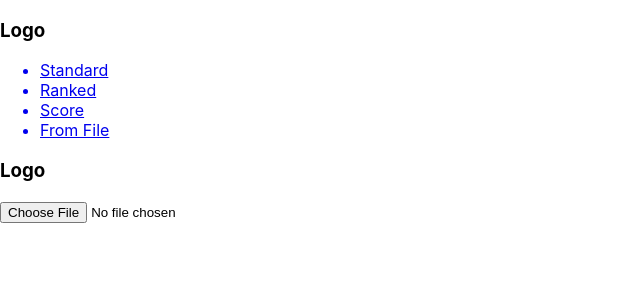
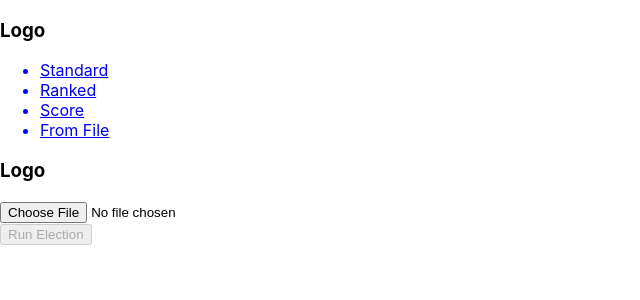
Before and after one commit to CMackay7/HonoursProject, a React (Create React App) app in the folder FrontEnd/: page /from_file in a window 1280 px wide. Shown: the top 300 px of the page, without its empty margins (0-640 px from the left). Built offline with nearby package versions, Linux system fonts and the light colour scheme.

Commit message:
added uploading file to sever to run

```diff
--- a/FrontEnd/src/FromFilePage.js
+++ b/FrontEnd/src/FromFilePage.js
@@ -1,4 +1,5 @@
 import React from 'react';
+import history from './history';
 import {Link} from 'react-router-dom'
 
 
@@ -6,10 +7,15 @@ class FromFilePage extends React.Component{
     constructor(props) {
         super(props);
           this.state = {
-            selectedFile: null
+            selectedFile: null,
+            data: ""
           }
 
           this.onChangeHandler = this.onChangeHandler.bind(this);
+          this.sendback = this.sendback.bind(this);
+          this.readfiles = this.readfiles.bind(this);
+          this.onChangeHandler = this.onChangeHandler.bind(this);
+          this.sendapi = this.sendapi.bind(this);
     }
 
 
@@ -17,21 +23,80 @@ class FromFilePage extends React.Component{
         return(
             <nav>
                 <h3>Logo</h3>
-                <input id="input" placeholder="Enter the filename" type="file" onChange={this.onChangeHandler}></input>
+                <input id="input" placeholder="Enter the filename" type="file" onChange={() => this.onChangeHandler()}></input>
+                <div>{this.state.data}</div>
+                <button disabled={!this.state.data} onClick={() => this.sendapi()}>Run Election</button>
             </nav>
         );
     }
 
-    onChangeHandler=event=>{
-        //let file = event.target.files[0];
-        //console.log(file);
-        let data = document.getElementById('input').files[0];
-        var filereader = new FileReader();
-        filereader.readAsText(data)
-        console.log(filereader.result);
-        //data.append('file', file)
+    sendapi(){
+        var object = this.state.data
+        var objects = object.split("|");
+        var objtosend = JSON.parse(objects[1]);
+        console.log(objects[0]);
+        history.push({
+            pathname: '/results',
+            state: {
+              id: Date.now(),
+              json: JSON.stringify(objtosend),
+              urltouse: objects[0]
+            }});
+            window.location.reload()
+
+    }
+
+    onChangeHandler(){
+        var file = document.getElementById('input').files[0];
+        console.log(file);
+        var someshit = "";
+        this.readfiles(file, function(datain){this.setState(state => ({
+            data: datain,
+      }));}.bind(this));
+        console.log(this.state.data)
+
+    }
+
+    readfiles(file, callback){
+        var fileReader = new FileReader();
+
+        // 3. This function will be called when readAsArrayBuffer() has
+        // finished reading the file
+        fileReader.onloadend = function(e) {
+            var data = fileReader.result
+
+            callback(data);
+        };
+
+        fileReader.readAsText(file)
+    }
+
+    // onChangeHandler=event=>{
+    //     //let file = event.target.files[0];
+    //     //console.log(file);
+    //     let data = document.getElementById('input').files[0];
+    //     var filereader = new FileReader();
+    //     filereader.readAsText(data)
+    //     var databack = ""
+    //     filereader.onload = function() {
+    //         //console.log("look here");
+    //         //console.log(filereader.result)
+
+    //         databack = filereader.result;
+    //     };
+    //     console.log(filereader.onload())
+    //     if (!(databack === "")){
+    //         this.sendback(databack);
+    //     }
+    //     console.log(filereader.result);
+    //     //data.append('file', file)
+    //     console.log(data)
+
+    // }
+
+    sendback(data){
+        console.log("this worked if: ");
         console.log(data)
-
     }
 }
 
--- a/FrontEnd/src/ResultsPage.js
+++ b/FrontEnd/src/ResultsPage.js
@@ -62,9 +62,9 @@ if (this.state.datarecieved) {
 
       try{
         let response = await fetch(url, options);
+        console.log(response)
+        let jsonresponce = await response.json();
 
-        let jsonresponce = await response.json();
-        console.log(response)
         this.returnedFromApi(jsonresponce)
     } catch (error){
         console.error(error);
--- a/FrontEnd/src/send_api_buttin.js
+++ b/FrontEnd/src/send_api_buttin.js
@@ -67,6 +67,7 @@ class PluralityButton extends React.Component{
 
     downloadFile(name){
         var jsonstring = this.create_json_string(false);
+        jsonstring = "plurality|" + jsonstring;
         var FileSaver = require('file-saver');
         var blob = new Blob([jsonstring], {type: "text/plain;charset=utf-8"});
         FileSaver.saveAs(blob, name);
--- a/FrontEnd/src/send_api_button_ranked.js
+++ b/FrontEnd/src/send_api_button_ranked.js
@@ -43,7 +43,7 @@ class RankedButton extends React.Component{
                 state: {
                   id: Date.now(),
                   json: JSON.stringify(jsonobject),
-                  urltouse: 'plurality'
+                  urltouse: 'ranked'
                 }});
                 window.location.reload()
         } else {
@@ -53,6 +53,7 @@ class RankedButton extends React.Component{
 
     downloadFile(name){
         var jsonstring = this.create_json_string(false);
+        jsonstring = "ranked|" + jsonstring;
         var FileSaver = require('file-saver');
         var blob = new Blob([jsonstring], {type: "text/plain;charset=utf-8"});
         FileSaver.saveAs(blob, name);
--- a/FrontEnd/src/send_api_button_score.js
+++ b/FrontEnd/src/send_api_button_score.js
@@ -42,7 +42,7 @@ class ScoreButton extends React.Component{
                 state: {
                   id: Date.now(),
                   json: JSON.stringify(jsonobject),
-                  urltouse: 'plurality'
+                  urltouse: 'score'
                 }});
                 window.location.reload()
         } else {
@@ -54,6 +54,7 @@ class ScoreButton extends React.Component{
 
     downloadFile(name){
         var jsonstring = this.create_json_string(false);
+        jsonstring = "score|" + jsonstring
         var FileSaver = require('file-saver');
         var blob = new Blob([jsonstring], {type: "text/plain;charset=utf-8"});
         FileSaver.saveAs(blob, name);
```
